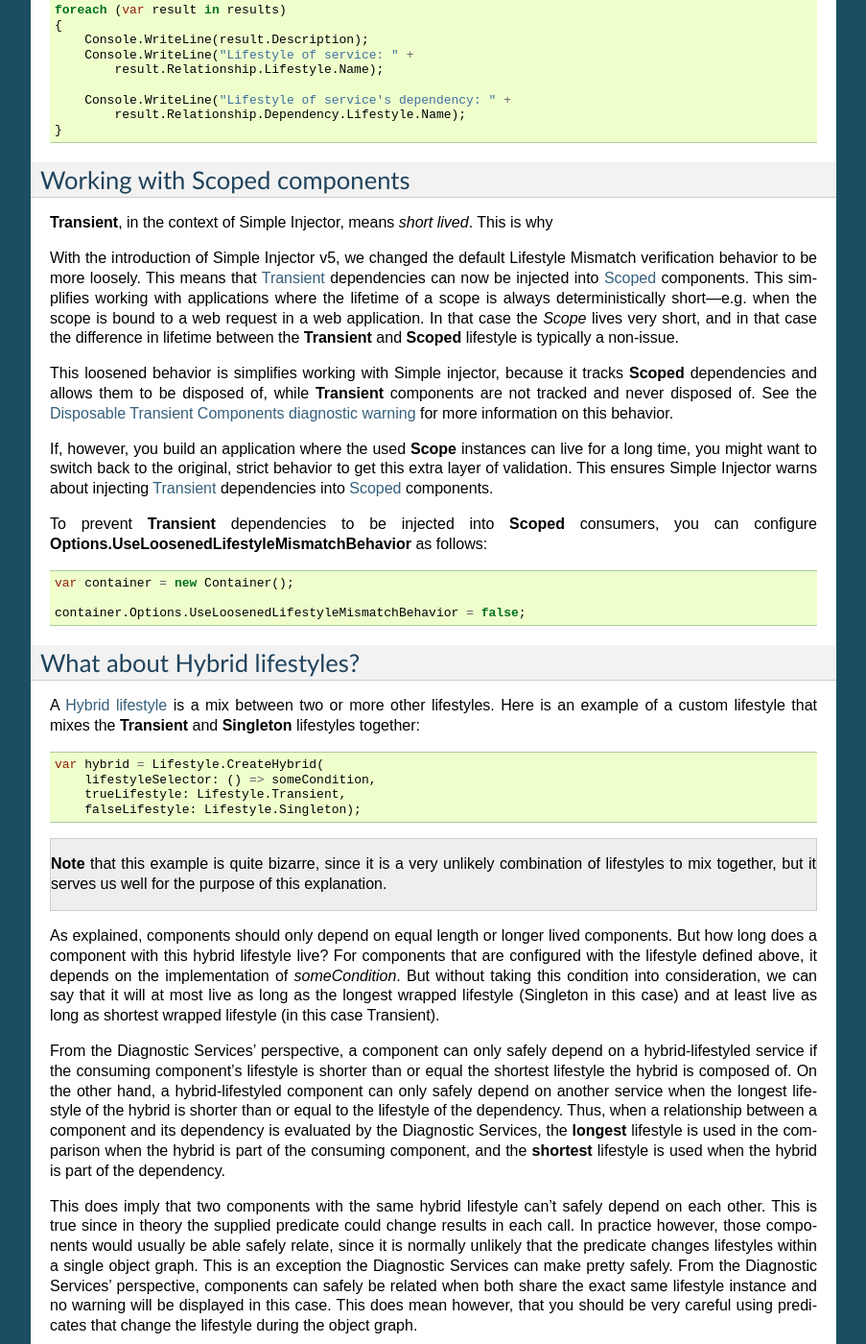
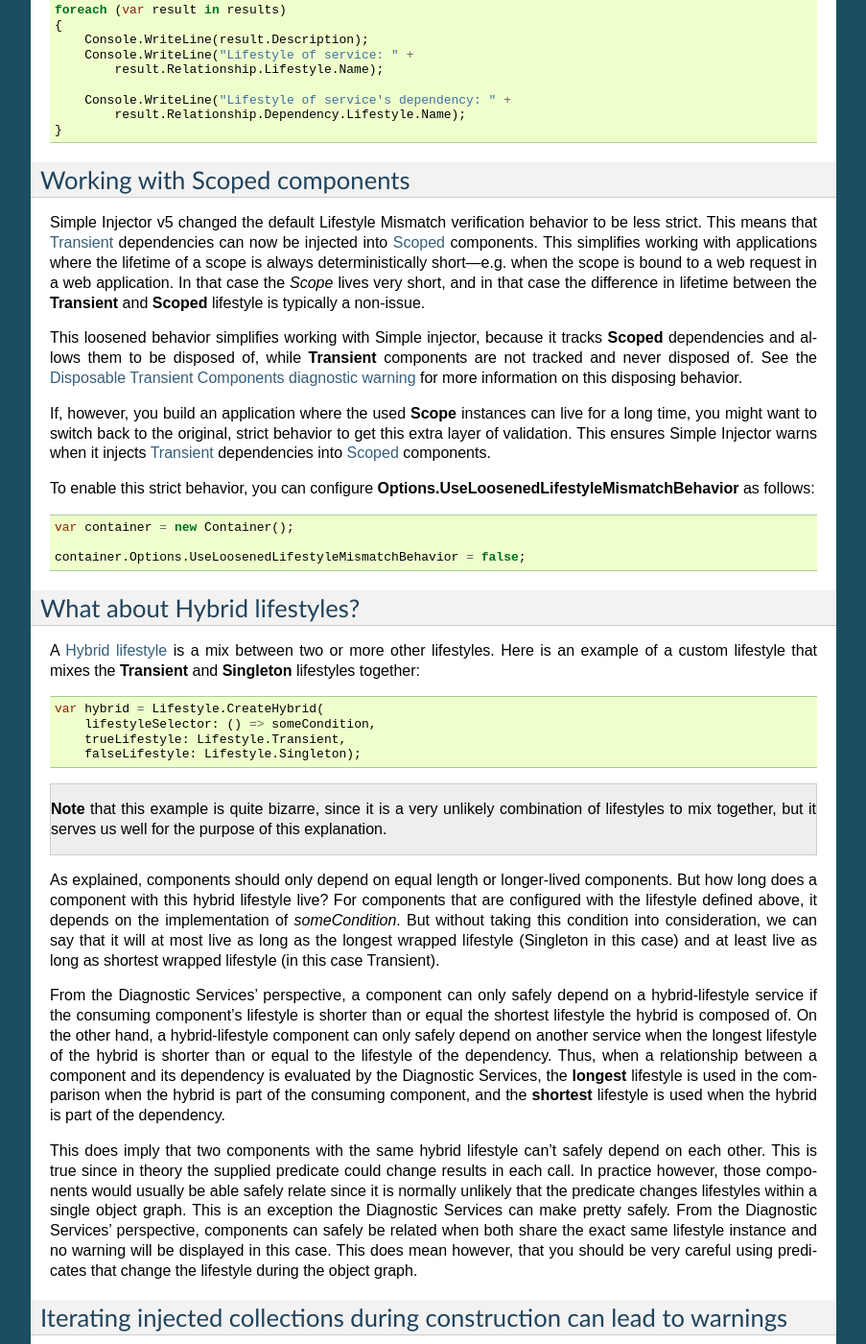
Before and after one commit to simpleinjector/Documentation, a Sphinx documentation site: the page built from source/LifestyleMismatches.rst, in a window 1280 px wide and 1400 px high, scrolled down 2466 px. Shown: the whole window at 96% size, without its empty margins (198-1101 px from the left). Built offline with Sphinx 7.4.7, drawn with Linux system fonts in a browser that asks for light colours; some of the changed text lies outside the part shown.

Commit message:
Completed incomplete change. Fixed some typos.

```diff
--- a/source/LifestyleMismatches.rst
+++ b/source/LifestyleMismatches.rst
@@ -47,7 +47,7 @@ The Diagnostic Services detect this kind of misconfiguration and report it. The
 
 .. container:: Note
 
-    **Important**: **Transient**, in the context of Simple Injector, means *short lived*. This is why Simple Injector disallows injecting **Transient** dependencies into **Singleton** components, opposed to some other DI Containers that consider Transients to be 'stateless.'
+    **Important**: **Transient**, in the context of Simple Injector, means *short lived*. Therefore Simple Injector disallows injecting **Transient** dependencies into **Singleton** components, opposed to some other DI Containers that consider Transients to be 'stateless.'
 
 .. container:: Note
 
@@ -116,15 +116,13 @@ The following example shows how to query the Diagnostic API for Lifetime Mismatc
 Working with Scoped components
 ==============================
 
-**Transient**, in the context of Simple Injector, means *short lived*. This is why
+Simple Injector v5 changed the default Lifestyle Mismatch verification behavior to be less strict. This means that :ref:`Transient <Transient>` dependencies can now be injected into :ref:`Scoped <Scoped>` components. This simplifies working with applications where the lifetime of a scope is always deterministically short—e.g. when the scope is bound to a web request in a web application. In that case the `Scope` lives very short, and in that case the difference in lifetime between the **Transient** and **Scoped** lifestyle is typically a non-issue.
 
-With the introduction of Simple Injector v5, we changed the default Lifestyle Mismatch verification behavior to be more loosely. This means that :ref:`Transient <Transient>` dependencies can now be injected into :ref:`Scoped <Scoped>` components. This simplifies working with applications where the lifetime of a scope is always deterministically short—e.g. when the scope is bound to a web request in a web application. In that case the `Scope` lives very short, and in that case the difference in lifetime between the **Transient** and **Scoped** lifestyle is typically a non-issue.
+This loosened behavior simplifies working with Simple injector, because it tracks **Scoped** dependencies and allows them to be disposed of, while **Transient** components are not tracked and never disposed of. See the :doc:`Disposable Transient Components diagnostic warning <disposabletransientcomponent>` for more information on this disposing behavior.
 
-This loosened behavior is simplifies working with Simple injector, because it tracks **Scoped** dependencies and allows them to be disposed of, while **Transient** components are not tracked and never disposed of. See the :doc:`Disposable Transient Components diagnostic warning <disposabletransientcomponent>` for more information on this behavior.
+If, however, you build an application where the used **Scope** instances can live for a long time, you might want to switch back to the original, strict behavior to get this extra layer of validation. This ensures Simple Injector warns when it injects :ref:`Transient <Transient>` dependencies into :ref:`Scoped <Scoped>` components.
 
-If, however, you build an application where the used **Scope** instances can live for a long time, you might want to switch back to the original, strict behavior to get this extra layer of validation. This ensures Simple Injector warns about injecting :ref:`Transient <Transient>` dependencies into :ref:`Scoped <Scoped>` components.
-
-To prevent **Transient** dependencies to be injected into **Scoped** consumers, you can configure **Options.UseLoosenedLifestyleMismatchBehavior** as follows:
+To enable this strict behavior, you can configure **Options.UseLoosenedLifestyleMismatchBehavior** as follows:
 
 .. code-block:: c#
 
@@ -149,11 +147,11 @@ A :ref:`Hybrid lifestyle <Hybrid>` is a mix between two or more other lifestyles
 
     **Note** that this example is quite bizarre, since it is a very unlikely combination of lifestyles to mix together, but it serves us well for the purpose of this explanation.
 
-As explained, components should only depend on equal length or longer lived components. But how long does a component with this hybrid lifestyle live? For components that are configured with the lifestyle defined above, it depends on the implementation of `someCondition`. But without taking this condition into consideration, we can say that it will at most live as long as the longest wrapped lifestyle (Singleton in this case) and at least live as long as shortest wrapped lifestyle (in this case Transient).
+As explained, components should only depend on equal length or longer-lived components. But how long does a component with this hybrid lifestyle live? For components that are configured with the lifestyle defined above, it depends on the implementation of `someCondition`. But without taking this condition into consideration, we can say that it will at most live as long as the longest wrapped lifestyle (Singleton in this case) and at least live as long as shortest wrapped lifestyle (in this case Transient).
 
-From the Diagnostic Services' perspective, a component can only safely depend on a hybrid-lifestyled service if the consuming component's lifestyle is shorter than or equal the shortest lifestyle the hybrid is composed of. On the other hand, a hybrid-lifestyled component can only safely depend on another service when the longest lifestyle of the hybrid is shorter than or equal to the lifestyle of the dependency. Thus, when a relationship between a component and its dependency is evaluated by the Diagnostic Services, the **longest** lifestyle is used in the comparison when the hybrid is part of the consuming component, and the **shortest** lifestyle is used when the hybrid is part of the dependency.
+From the Diagnostic Services' perspective, a component can only safely depend on a hybrid-lifestyle service if the consuming component's lifestyle is shorter than or equal the shortest lifestyle the hybrid is composed of. On the other hand, a hybrid-lifestyle component can only safely depend on another service when the longest lifestyle of the hybrid is shorter than or equal to the lifestyle of the dependency. Thus, when a relationship between a component and its dependency is evaluated by the Diagnostic Services, the **longest** lifestyle is used in the comparison when the hybrid is part of the consuming component, and the **shortest** lifestyle is used when the hybrid is part of the dependency.
 
-This does imply that two components with the same hybrid lifestyle can't safely depend on each other. This is true since in theory the supplied predicate could change results in each call. In practice however, those components would usually be able safely relate, since it is normally unlikely that the predicate changes lifestyles within a single object graph. This is an exception the Diagnostic Services can make pretty safely. From the Diagnostic Services' perspective, components can safely be related when both share the exact same lifestyle instance and no warning will be displayed in this case. This does mean however, that you should be very careful using predicates that change the lifestyle during the object graph.
+This does imply that two components with the same hybrid lifestyle can't safely depend on each other. This is true since in theory the supplied predicate could change results in each call. In practice however, those components would usually be able safely relate since it is normally unlikely that the predicate changes lifestyles within a single object graph. This is an exception the Diagnostic Services can make pretty safely. From the Diagnostic Services' perspective, components can safely be related when both share the exact same lifestyle instance and no warning will be displayed in this case. This does mean however, that you should be very careful using predicates that change the lifestyle during the object graph.
 
 Iterating injected collections during construction can lead to warnings
 =======================================================================
```
